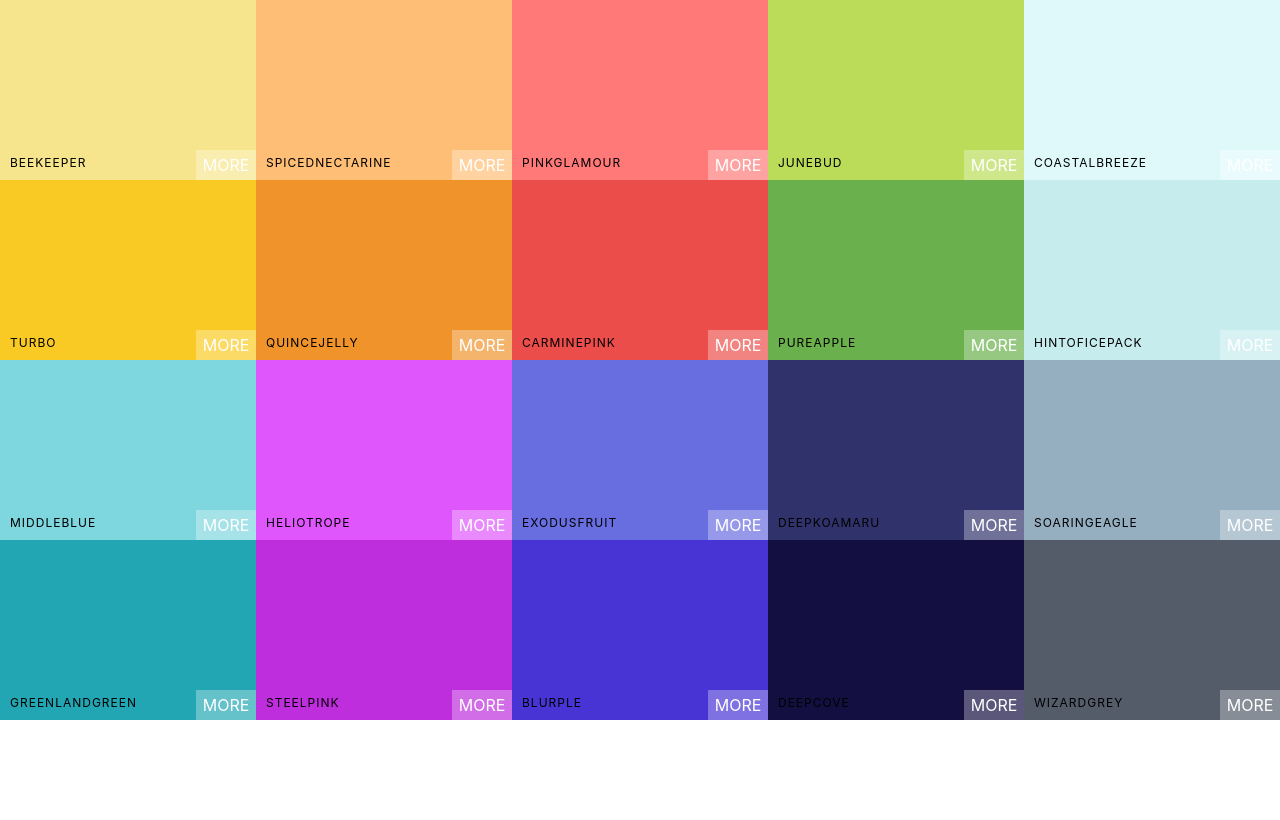
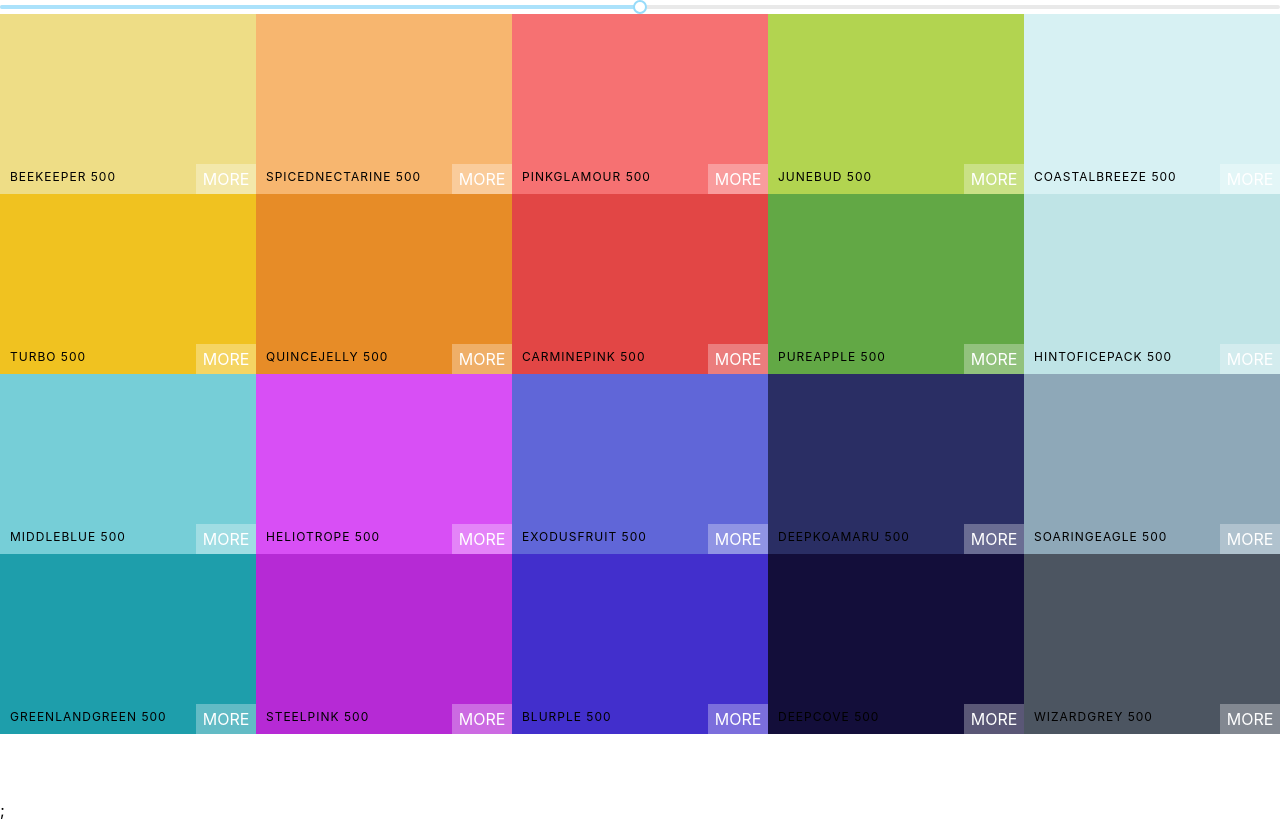
Before and after one commit to KamiFightingSpirit/colorsapp---React, a React (Create React App) app: page / in a window 1280 px wide. Built offline with nearby package versions, Linux system fonts and the light colour scheme.

Commit message:
Add Unstyled Slider
used slider library, npm install --save rc-slider

```diff
--- a/package.json
+++ b/package.json
@@ -6,6 +6,8 @@
     "@testing-library/jest-dom": "^4.2.4",
     "@testing-library/react": "^9.4.0",
     "@testing-library/user-event": "^7.2.1",
+    "chroma-js": "^2.1.0",
+    "rc-slider": "^9.1.0",
     "react": "^16.12.0",
     "react-copy-to-clipboard": "^5.0.2",
     "react-dom": "^16.12.0",
--- a/src/App.js
+++ b/src/App.js
@@ -1,10 +1,15 @@
 import React, { Component } from "react";
 import Palette from "./Components/Palette.js";
 import seedColors from "./Components/seedColors.js";
+import { generatePalette } from "./Components/colorHelpers.js";
 
 class App extends Component {
   render() {
-    return <Palette {...seedColors[4]} />;
+    return (
+      <div>
+        <Palette palette={generatePalette(seedColors[4])} />;
+      </div>
+    );
   }
 }
 
--- a/src/Components/ColorBox.css
+++ b/src/Components/ColorBox.css
@@ -97,6 +97,7 @@
   transition: all 0.4s ease-in-out;
   transition-delay: 0.3s;
 }
+
 .copy-msg h1 {
   font-weight: 400;
   background: rgba(255, 255, 255, 0.2);
@@ -106,6 +107,7 @@
   padding: 1rem;
   text-transform: uppercase;
 }
+
 .copy-msg p {
   font-size: 2rem;
 }
--- /dev/null
+++ b/src/Components/colorHelpers.js
@@ -0,0 +1,48 @@
+import chroma from "chroma-js";
+const levels = [50, 100, 200, 300, 400, 500, 600, 700, 800, 900];
+
+function generatePalette(starterPalette) {
+  let newPalette = {
+    paletteName: starterPalette.paletteName,
+    id: starterPalette.id,
+    emoji: starterPalette.emoji,
+    colors: {}
+  };
+  for (let level of levels) {
+    newPalette.colors[level] = [];
+  }
+  for (let color of starterPalette.colors) {
+    let scale = getScale(color.color, 10).reverse();
+    for (let i in scale) {
+      newPalette.colors[levels[i]].push({
+        name: `${color.name} ${levels[i]}`,
+        id: color.name.toLowerCase().replace(/ /g, "-"),
+        hex: scale[i],
+        rgb: chroma(scale[i]).css(),
+        rgba: chroma(scale[i])
+          .css()
+          .replace("rgb", "rgba")
+          .replace(")", ",1.0)")
+      });
+    }
+  }
+  return newPalette;
+}
+function getRange(hexColor) {
+  const end = "#fff";
+  return [
+    chroma(hexColor)
+      .darken(1.4)
+      .hex(),
+    hexColor,
+    end
+  ];
+}
+function getScale(hexColor, numberOfColors) {
+  return chroma
+    .scale(getRange(hexColor))
+    .mode("lab")
+    .colors(numberOfColors);
+}
+
+export { generatePalette };
--- a/src/Components/palette.js
+++ b/src/Components/palette.js
@@ -1,15 +1,37 @@
 import React, { Component } from "react";
 import ColorBox from "./ColorBox.js";
 import "./Palette.css";
+import Slider from "rc-slider";
+import "rc-slider/assets/index.css";
 
 class Palette extends Component {
+  constructor(props) {
+    super(props);
+    this.state = {
+      level: 500
+    };
+    this.changeLevel = this.changeLevel.bind(this);
+  }
+  changeLevel(newLevel) {
+    this.setState({ level: newLevel });
+  }
+
   render() {
-    const colorBoxes = this.props.colors.map(color => (
-      <ColorBox background={color.color} name={color.name} />
+    const { colors } = this.props.palette;
+    const { level } = this.state;
+    const colorBoxes = colors[level].map(color => (
+      <ColorBox background={color.hex} name={color.name} />
     ));
     return (
       <div className="Palette">
         {/* Navbar goes here */}
+        <Slider
+          defaultValue={level}
+          min={100}
+          max={900}
+          step={100}
+          onAfterChange={this.changeLevel}
+        />
 
         <div className="Palette-colors">{colorBoxes}</div>
         {/* footer eventually */}
```
Also changed, not shown: 1 other file (tests, documents, lock files or other folders).
